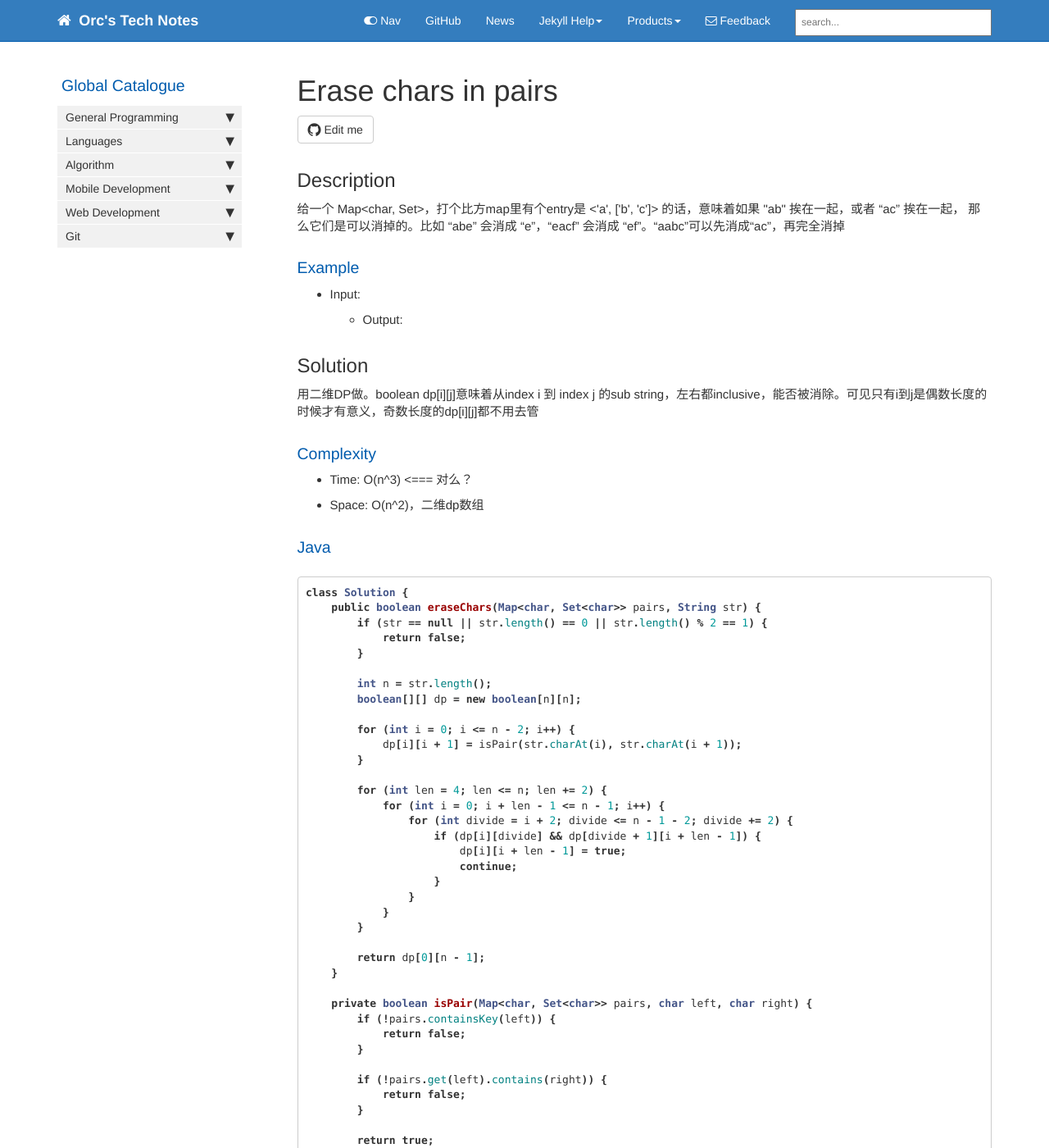
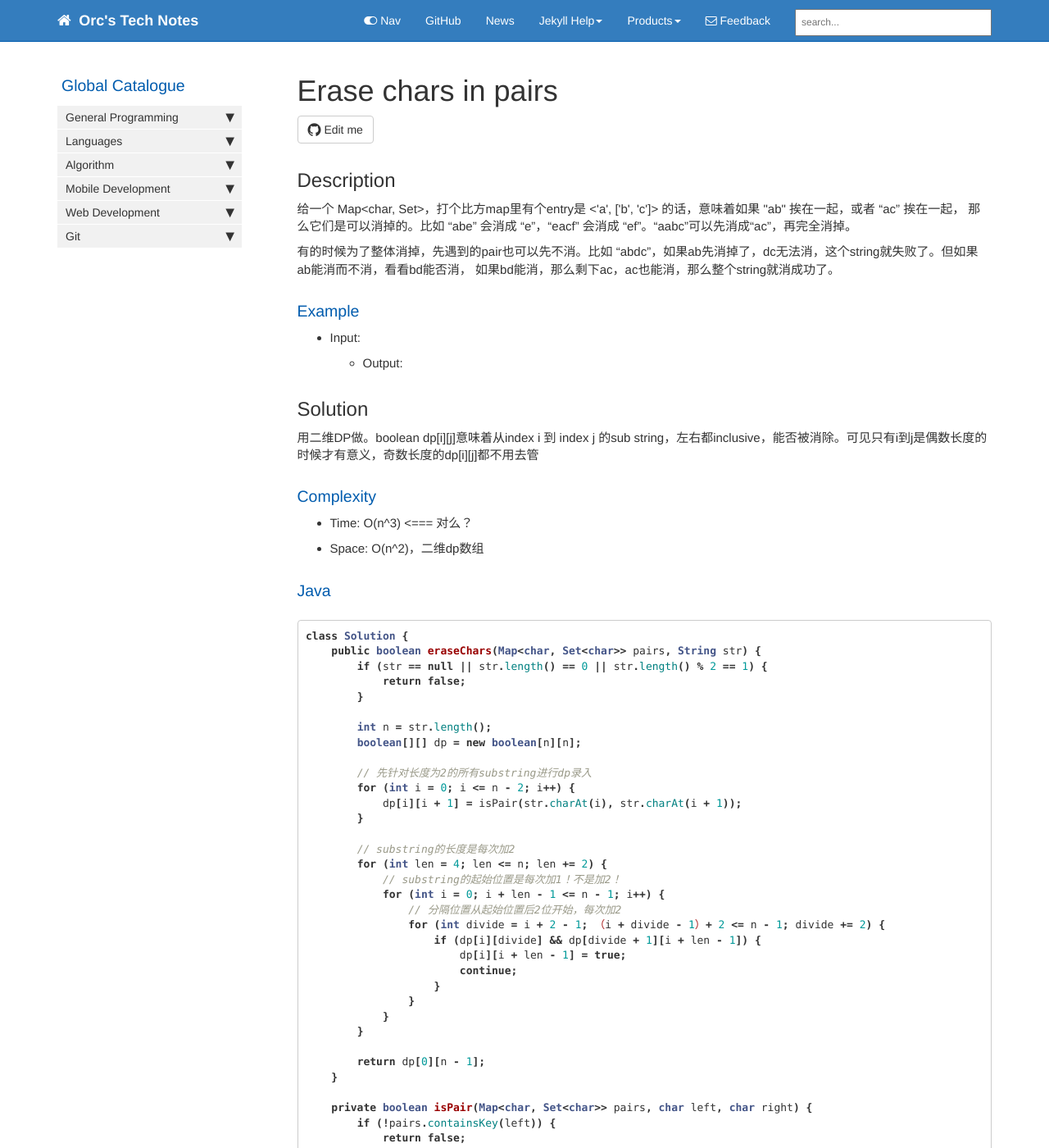
Before and after one commit to HungryOrc/hungryorc.github.io, a Jekyll site: the page built from pages/algorithm/algorithm_erase_chars_in_pairs.md, in a window 1280 px wide and 1400 px high. Shown: the whole window at 82% size. Built offline with Jekyll 4.4.1, drawn with Linux system fonts in a browser that asks for light colours; nearby versions of some CDN libraries; comment, search, counter and statistics services are not loaded.

Commit message:
Update algorithm_erase_chars_in_pairs.md

```diff
--- a/pages/algorithm/algorithm_erase_chars_in_pairs.md
+++ b/pages/algorithm/algorithm_erase_chars_in_pairs.md
@@ -11,7 +11,10 @@ toc: false
 
 ## Description
 给一个 Map<char, Set<char>>，打个比方map里有个entry是 <'a', ['b', 'c']> 的话，意味着如果 "ab" 挨在一起，或者 “ac” 挨在一起，
-那么它们是可以消掉的。比如 “abe” 会消成 “e”，“eacf” 会消成 “ef”。“aabc”可以先消成“ac”，再完全消掉
+那么它们是可以消掉的。比如 “abe” 会消成 “e”，“eacf” 会消成 “ef”。“aabc”可以先消成“ac”，再完全消掉。
+
+有的时候为了整体消掉，先遇到的pair也可以先不消。比如 "abdc"，如果ab先消掉了，dc无法消，这个string就失败了。但如果ab能消而不消，看看bd能否消，
+如果bd能消，那么剩下ac，ac也能消，那么整个string就消成功了。
 
 ### Example
 * Input:
@@ -19,8 +22,6 @@ toc: false
 
 ## Solution
 用二维DP做。boolean dp[i][j]意味着从index i 到 index j 的sub string，左右都inclusive，能否被消除。可见只有i到j是偶数长度的时候才有意义，奇数长度的dp[i][j]都不用去管
-
-
 
 ### Complexity
 * Time: O(n^3)    <=== 对么？
@@ -37,13 +38,17 @@ class Solution {
         int n = str.length();
         boolean[][] dp = new boolean[n][n];
 
+        // 先针对长度为2的所有substring进行dp录入
         for (int i = 0; i <= n - 2; i++) {
             dp[i][i + 1] = isPair(str.charAt(i), str.charAt(i + 1));
         }
 
+        // substring的长度是每次加2
         for (int len = 4; len <= n; len += 2) {
+            // substring的起始位置是每次加1！不是加2！
             for (int i = 0; i + len - 1 <= n - 1; i++) {
-                for (int divide = i + 2; divide <= n - 1 - 2; divide += 2) {
+                // 分隔位置从起始位置后2位开始，每次加2
+                for (int divide = i + 2 - 1; （i + divide - 1）+ 2 <= n - 1; divide += 2) {
                     if (dp[i][divide] && dp[divide + 1][i + len - 1]) {
                         dp[i][i + len - 1] = true;
                         continue;
```
